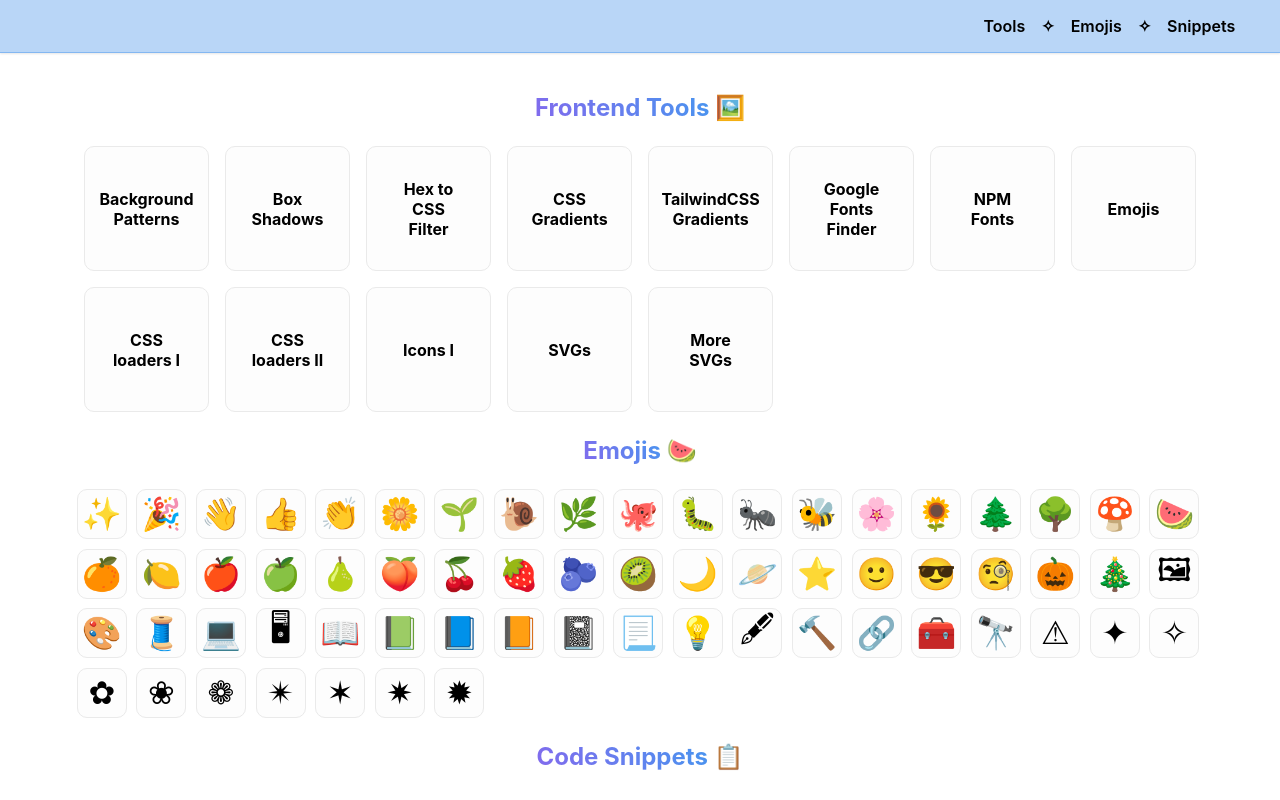
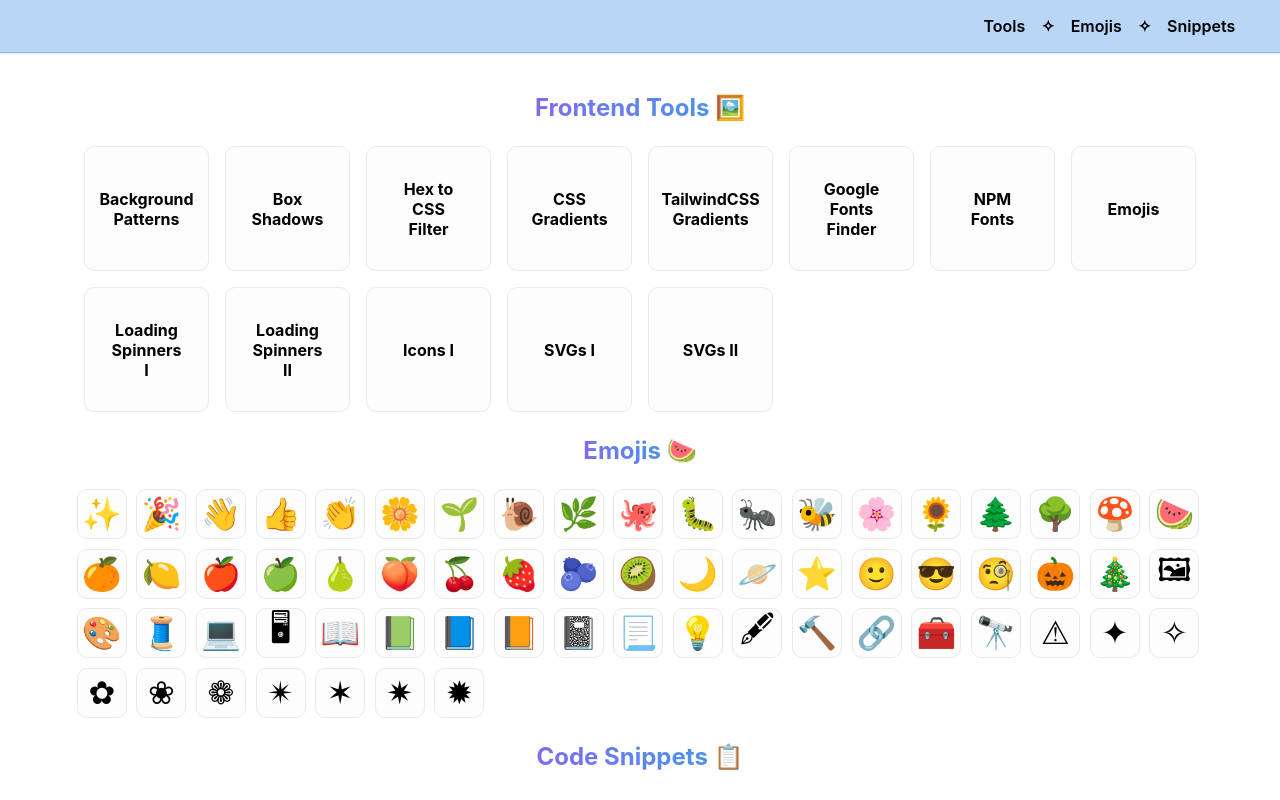
Before and after one commit to dejmedus/toolbox, a Next.js app: page / in a window 1280 px wide. Shown: the top 800 px of the page. Built offline with nearby package versions, Linux system fonts and the light colour scheme.

Commit message:
update tool names

```diff
--- a/assets/data/tools.ts
+++ b/assets/data/tools.ts
@@ -40,12 +40,12 @@ export const tools = [
     url: "https://emojipedia.org",
   },
   {
-    name: "CSS loaders I",
+    name: "Loading Spinners I",
     desc: "",
     url: "https://cssloaders.github.io",
   },
   {
-    name: "CSS loaders II",
+    name: "Loading Spinners II",
     desc: "",
     url: "https://loading.io/css/",
   },
@@ -55,12 +55,12 @@ export const tools = [
     url: "https://uxwing.com",
   },
   {
-    name: "SVGs",
+    name: "SVGs I",
     desc: "",
     url: "https://iconsvg.xyz",
   },
   {
-    name: "More SVGs",
+    name: "SVGs II",
     desc: "",
     url: "https://www.svgrepo.com/",
   },
```
